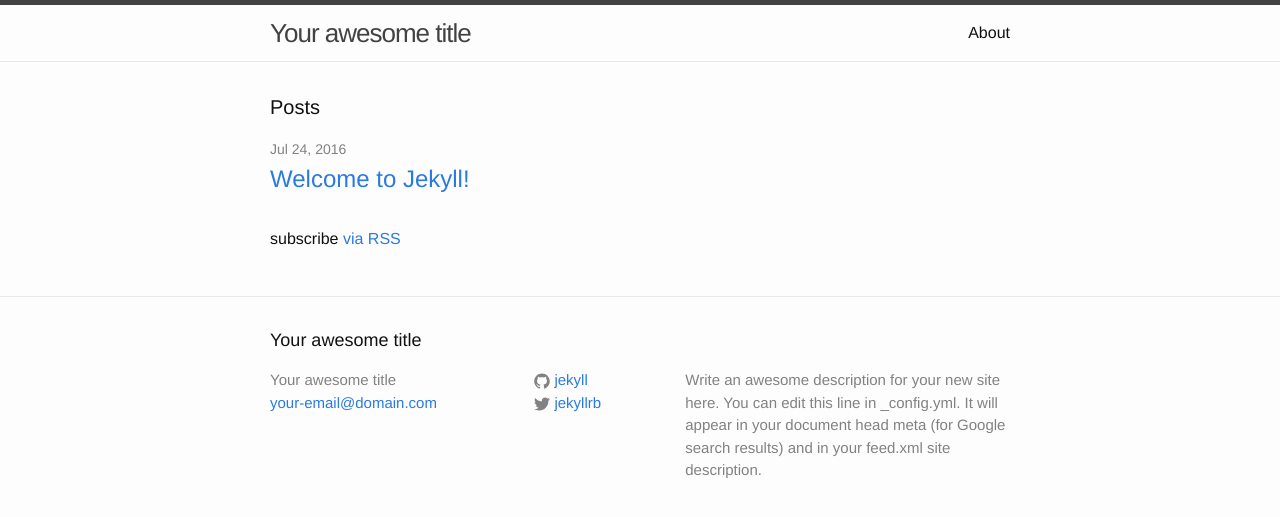
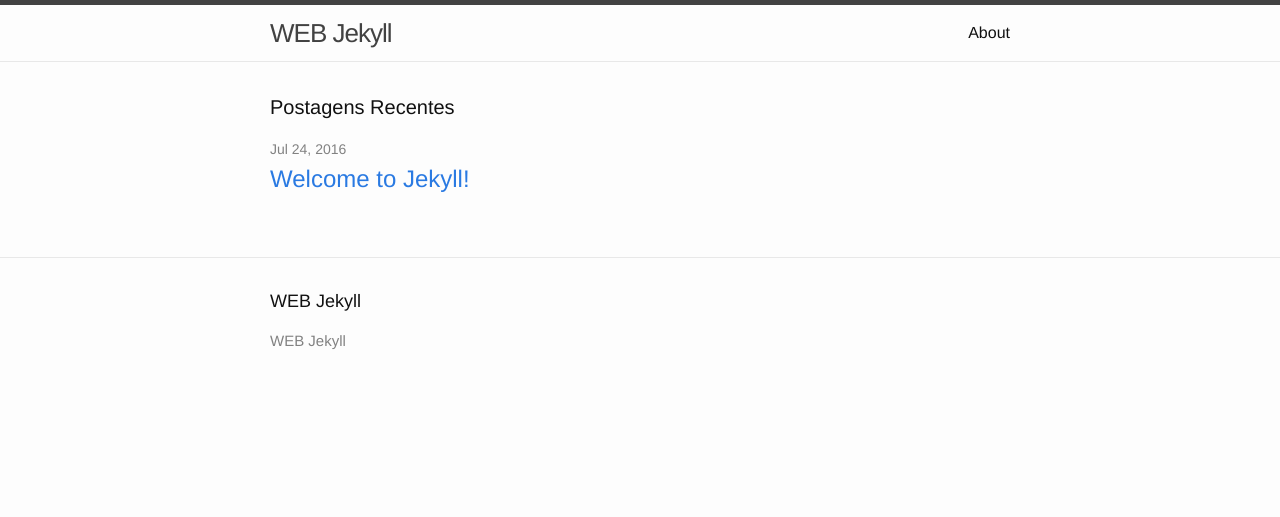
Before and after one commit to gabrielbandeiracarneiro/webjekyll, a Jekyll site: the page built from index.html, in a window 1280 px wide. Shown: the top 517 px of the page. Built offline with Jekyll 4.4.1, drawn with Linux system fonts in a browser that asks for light colours.

Commit message:
alterando o index

```diff
--- a/_config.yml
+++ b/_config.yml
@@ -6,16 +6,6 @@
 # 'jekyll serve'. If you change this file, please restart the server process.
 
 # Site settings
-title: Your awesome title
-email: your-email@domain.com
-description: > # this means to ignore newlines until "baseurl:"
-  Write an awesome description for your new site here. You can edit this
-  line in _config.yml. It will appear in your document head meta (for
-  Google search results) and in your feed.xml site description.
-baseurl: "" # the subpath of your site, e.g. /blog
-url: "http://yourdomain.com" # the base hostname & protocol for your site
-twitter_username: jekyllrb
-github_username:  jekyll
-
+title: WEB Jekyll
 # Build settings
 markdown: kramdown
--- a/index.html
+++ b/index.html
@@ -4,7 +4,7 @@
 
 <div class="home">
 
-  <h1 class="page-heading">Posts</h1>
+  <h1 class="page-heading">Postagens Recentes</h1>
 
   <ul class="post-list">
     {% for post in site.posts %}
@@ -18,6 +18,4 @@
     {% endfor %}
   </ul>
 
-  <p class="rss-subscribe">subscribe <a href="{{ "/feed.xml" | prepend: site.baseurl }}">via RSS</a></p>
-
 </div>
```
